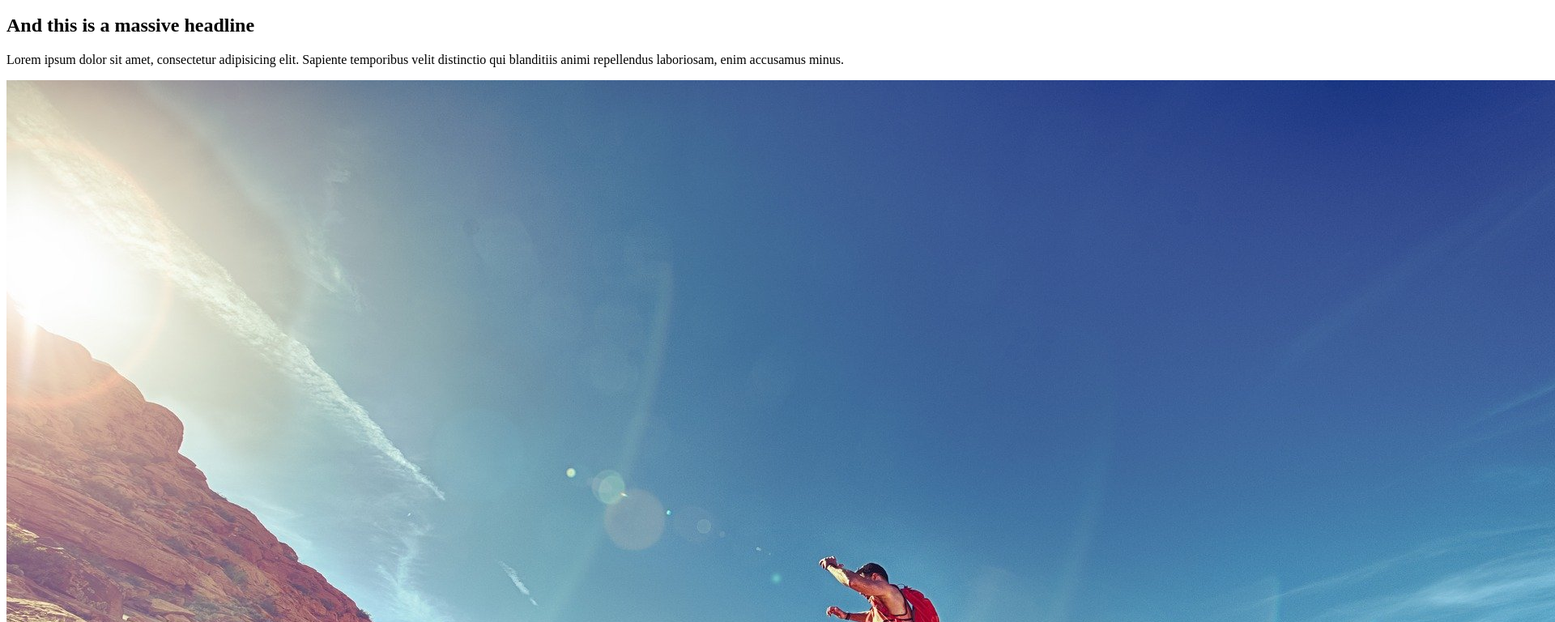
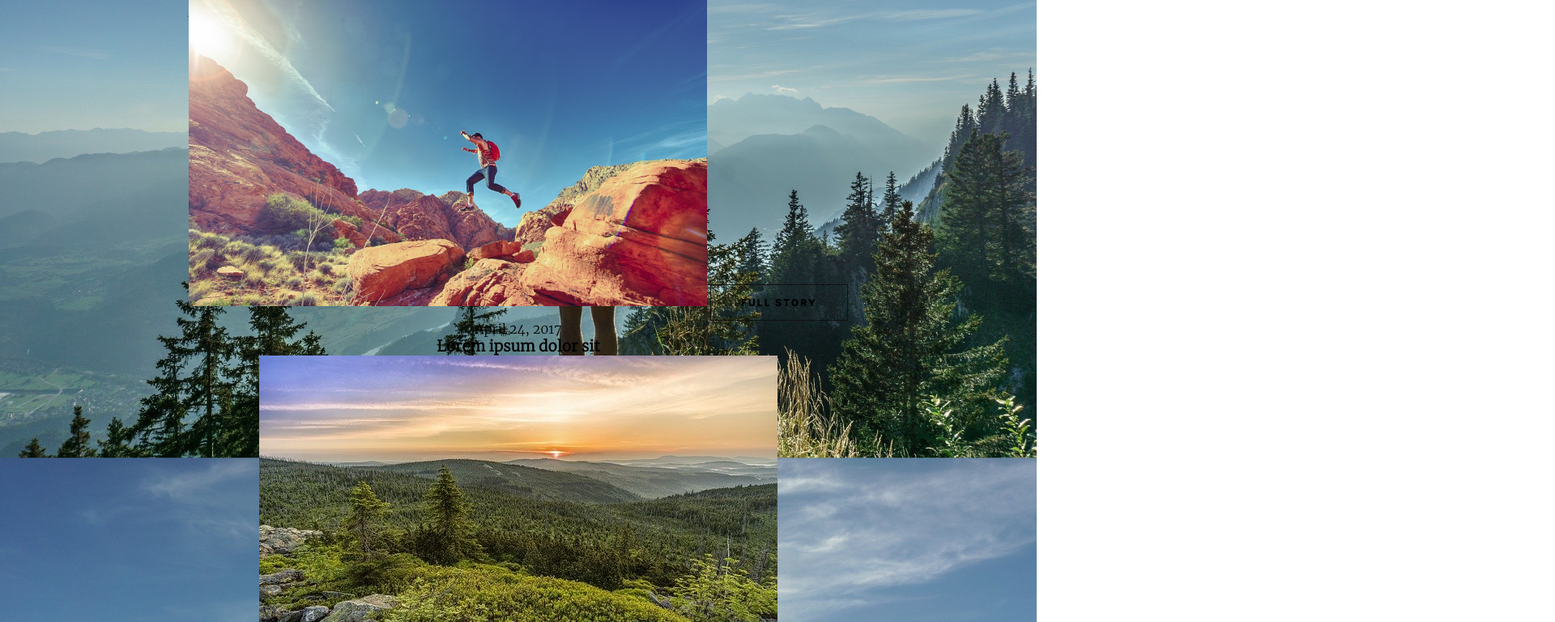
Before and after one commit to Mariamdra/tp-la-montagne, a plain HTML site: page index.html in a window 1280 px wide. Shown: the part 326-1094 px from the top of the page at 81% size, 1920 px wide, since content can reach past the window. Drawn offline with Linux system fonts and the light colour scheme.

Commit message:
styles généraux

```diff
--- a/assets/style/_settings.scss
+++ b/assets/style/_settings.scss
@@ -0,0 +1,82 @@
+@font-face {
+  font-family: "Inter-Bold";
+  src: url(../fonts/Inter-ExtraBold.ttf);
+}
+
+@font-face {
+  font-family: "Merri-weather";
+  src: url(../fonts/Merriweather-Light.ttf);
+}
+
+$font1: Inter-Bold, sans-serif;
+$font2: Merri-weather, serif;
+$black1: rgb(17, 17, 17);
+$white1: rgb(243, 243, 243);
+$grey1:rgb(209, 209, 209);
+$grey2: rgb(233, 233, 233);
+$grey3: rgb(105, 105, 105);
+
+@mixin title{
+  font-family: $font1;
+  letter-spacing: 2px;
+  text-transform: uppercase;
+}
+
+*{
+  margin: 0;
+  padding: 0;
+  box-sizing: border-box;
+}
+
+html{
+  scroll-behavior: smooth;
+}
+
+li{
+  list-style: none;
+}
+
+a, a:visited{
+  color: $white1;
+}
+
+body{
+  background: url(../img/bg.jpg) fixed center/cover;
+  text-align: center;
+  font-family: $font2;
+  max-width: 1300px;
+  margin: 0 auto;
+
+  &::before{
+    content: "";
+    position: absolute;
+    height: 100%;
+    width: 100%;
+    left: 0;
+    top: 0;
+    background: $black1;
+    animation: animbefore 1.5s ease forwards;
+    animation-delay: 0.15s;
+
+    @keyframes animbefore{
+      to{
+        opacity:0;
+      }
+    }
+  }
+}
+
+.btn{
+  background: none;
+  border: 1px solid $black1;
+  height: 45px;
+  width: 170px;
+  font-size: 0.75rem;
+  cursor: pointer;
+  @include title;
+  transition: 0.2s;
+
+  &:hover{
+    transform: scale(1.2);
+  }
+}
--- a/assets/style/layouts/_main.scss
+++ b/assets/style/layouts/_main.scss
@@ -0,0 +1,7 @@
+main{
+  .section1{
+    img{
+      width: 50%;
+    }
+  }
+}
--- a/index.html
+++ b/index.html
@@ -19,7 +19,7 @@
       </p>
       <span>
         <a href="#main">
-          <i class="fa-solid fa-arrow-down"></i>
+          <i class="fa-sharp fa-solid fa-arrow-down"></i>
         </a>
       </span>
     </div>
@@ -39,7 +39,7 @@
     </nav>
   </header>
 
-  <main>
+  <main id="main">
     <section class="section1">
       <span>April 27, 2017</span>
       <h2>And this is a massive headline</h2>
```
Also changed, not shown: assets/style/index.css, 1 other file.
